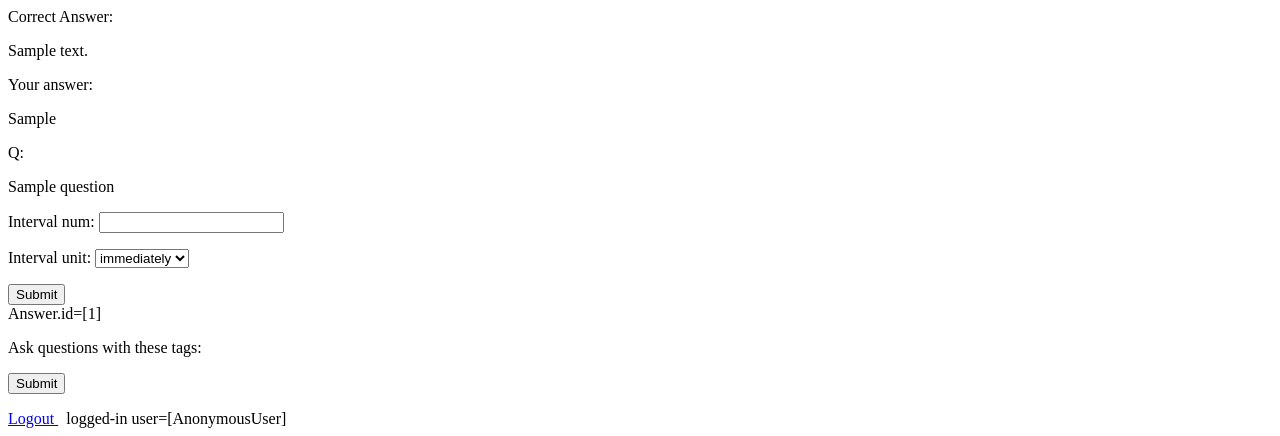
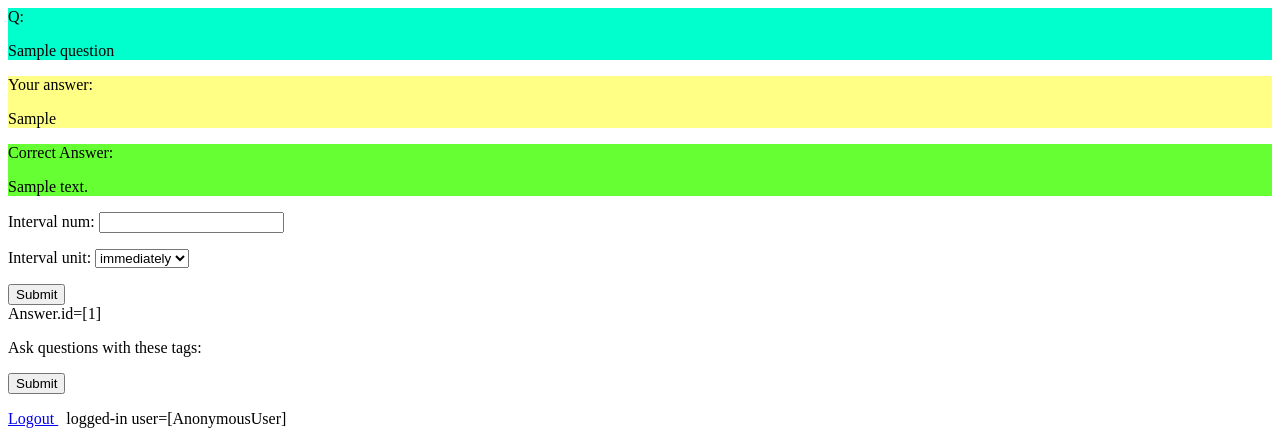
Before and after one commit to RobBednark/quiz-me, a Django app: template templates/answer.html in a window 1280 px wide. Shown: the top 436 px of the page. Run offline with Django 3.2, Linux system fonts and the light colour scheme; tables that the repository leaves empty hold one stand-in row (values such as "Sample post"); the template is opened without the code that fills it: values that come from a table or form of the project are taken from there, most other values are stand-ins (such as "Sample title", 1, 10 or a date in 2020); parts of the project's set-up code (start-up, migrations or seed data) failed here and were passed over; some libraries are stand-ins or nearby versions.

Commit message:
Auto commit from vici

```diff
--- a/templates/answer.html
+++ b/templates/answer.html
@@ -9,23 +9,24 @@
 	</head>
 	<body>
 		<form action="" method="post"> {% csrf_token %}
-            <div class="fieldWrapper">
-                Correct Answer:
-                {{ answer.answer|markdown }}
-                <p>
+            <div class="fieldWrapper" style="background-color:#00FFCC">
+                Q:
+                {{ question.question|markdown }}
             </div>
 
-            <div class="fieldWrapper">
+            <div class="fieldWrapper" style="background-color:#FFFF85">
                 Your answer:
                 {{ attempt.attempt|markdown }}
                 <p>
                 <p>
             </div>
 
-            <div class="fieldWrapper">
-                Q:
-                {{ question.question|markdown }}
+            <div class="fieldWrapper" style="background-color:#66FF33">
+                Correct Answer:
+                {{ answer.answer|markdown }}
+                <p>
             </div>
+
 
             {{ form_schedule.as_p }}
 
--- a/templates/question.html
+++ b/templates/question.html
@@ -39,10 +39,11 @@
             <br>Question updated date : [{{ question.datetime_updated }}]
 
             <!-- Last attempt for this question -->
-            <br/>Last time this question was scheduled (answered): [{{ last_schedule_added }}]
+            <br/>Last time this question was scheduled (answered): [{{ last_schedule_added.datetime_added }}]
+            <br/>Next scheduled time for this question: [{{ last_schedule_added.date_show_next }}]
 
             <!-- Show the number of schedules added in the last 30m, 1h, 4h, 1d -->
-            <br/>Schedules recently added (questions answered):
+            <br/>Schedules recently added (# questions answered in last 30m, ...):
 
             <!-- Show all the tags -->
             <p>
```
Also changed, not shown: questions/views.py (+10 -7 lines), 1 other file.
